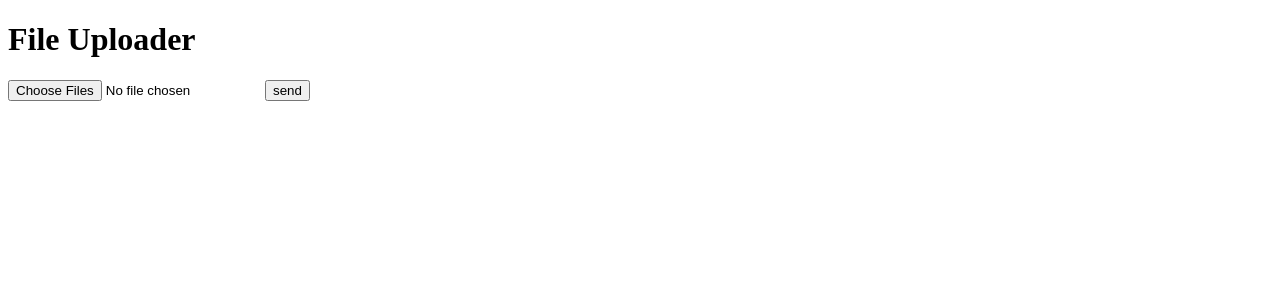
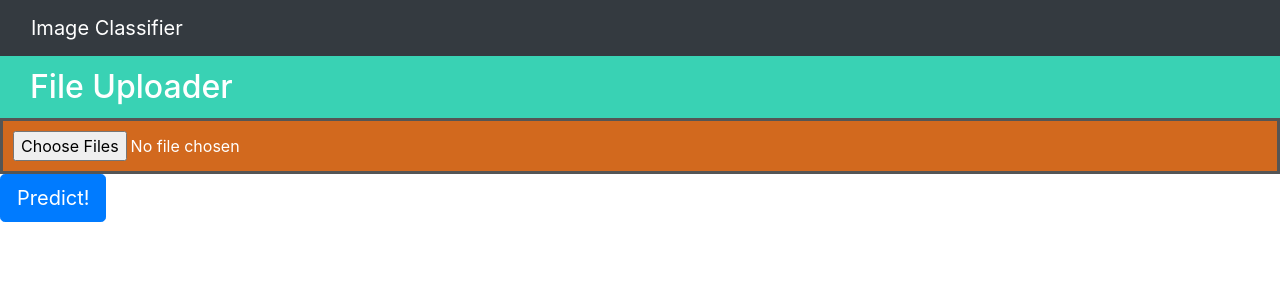
Before and after one commit to shashwat1998/WhatIsThat, a Flask app: page / in a window 1280 px wide. Shown: the top 300 px of the page. Run offline with Flask 2, Linux system fonts and the light colour scheme; some libraries are stand-ins or nearby versions.

Commit message:
Add gallery to display images in database Update upload html ui
Gallery is created to display images with the identified names
gives us ui to see all the images
Gallery needs to updated so that we can retrieve and display identified object name

```diff
--- a/app.py
+++ b/app.py
@@ -1,4 +1,7 @@
-from flask import Flask, render_template, request
+import os
+from io import BytesIO
+
+from flask import Flask, render_template, request, send_from_directory, send_file
 from flask_sqlalchemy import SQLAlchemy
 
 app = Flask(__name__)
@@ -21,8 +24,6 @@ def index():
 def upload_image_method():
     for upload_file in request.files.getlist("file"):
         filename = upload_file.filename
-        # destination = "".join([target,filename])
-        # upload_file.save(destination)
         binary_data = upload_file.read()
         new_file = FileContents(filename=filename, image_data=binary_data)
         db.session.add(new_file)
@@ -30,5 +31,20 @@ def upload_image_method():
     return "success"
 
 
+@app.route('/gallery')
+def get_gallery():
+    file_data = FileContents.query.all()
+    image_list = os.listdir('./images')
+    return render_template('gallery.html', table_list=file_data)
+
+
+@app.route('/upload/<id>')
+def send_image(id):
+    print("hello image")
+    file_data = FileContents.query.filter_by(id=id).first()
+    print(type(file_data))
+    return send_file(BytesIO(file_data.image_data), attachment_filename='cat.jpeg', mimetype='image/jpeg')
+
+
 if __name__ == '__main__':
     app.run(port=8080, debug=True)
--- a/templates/upload_image.html
+++ b/templates/upload_image.html
@@ -3,13 +3,40 @@
 <head>
     <meta charset="UTF-8">
     <title>Upload</title>
+    <meta name="viewport" content="width=device-width, initial-scale=1.0">
+    <meta http-equiv="X-UA-Compatible" content="ie=edge">
+    <!--title>AI Demo</title!-->
+    <link href="https://cdn.bootcss.com/bootstrap/4.0.0/css/bootstrap.min.css" rel="stylesheet">
+    <script src="https://cdn.bootcss.com/popper.js/1.12.9/umd/popper.min.js"></script>
+    <script src="https://cdn.bootcss.com/jquery/3.3.1/jquery.min.js"></script>
+    <script src="https://cdn.bootcss.com/bootstrap/4.0.0/js/bootstrap.min.js"></script>
+    <!--link href="{{ url_for('static', filename='main.css') }}" rel="stylesheet"!-->
 </head>
 <body>
-<h1>File Uploader</h1>
-<form id="upload-form" action="{{ url_for('upload_image_method') }}" method="POST" enctype="multipart/form-data">
-    <input type="file" name="file" accept="image/*" multiple>
-    <input type="submit" value="send">
-
+ <nav class="navbar navbar-dark bg-dark">
+        <div class="container" style=" margin-left: 0px;color: white">
+            <a class="navbar-brand"  >Image Classifier</a>
+        </div>
+</nav>
+<h2 style="display: inline-block;
+    padding: 12px 30px;
+    background: #39D2B4;
+    color: #fff;
+    font-size: 2em;
+    margin: 0;
+    box-sizing: border-box;
+    width: 100%;
+    transition: all .4s;
+">File Uploader</h2>
+ <form id="upload-form" action="{{ url_for('upload_image_method') }}" method="POST" enctype="multipart/form-data">
+     <input type="file" name="file" value="choose" id="imageUpload" accept=".png, .jpg, .jpeg" multiple="multiple"
+            style="
+            width: 100%;
+            padding: 10px;
+            background-color:chocolate;
+            color: white;
+            border: 3px solid #555;" >
+     <button type="submit"  class="btn btn-primary btn-lg " id="btn-predict">Predict!</button>
 </form>
 </body>
 </html>
```
Also changed, not shown: templates/gallery.html (added, +69 -0 lines).
